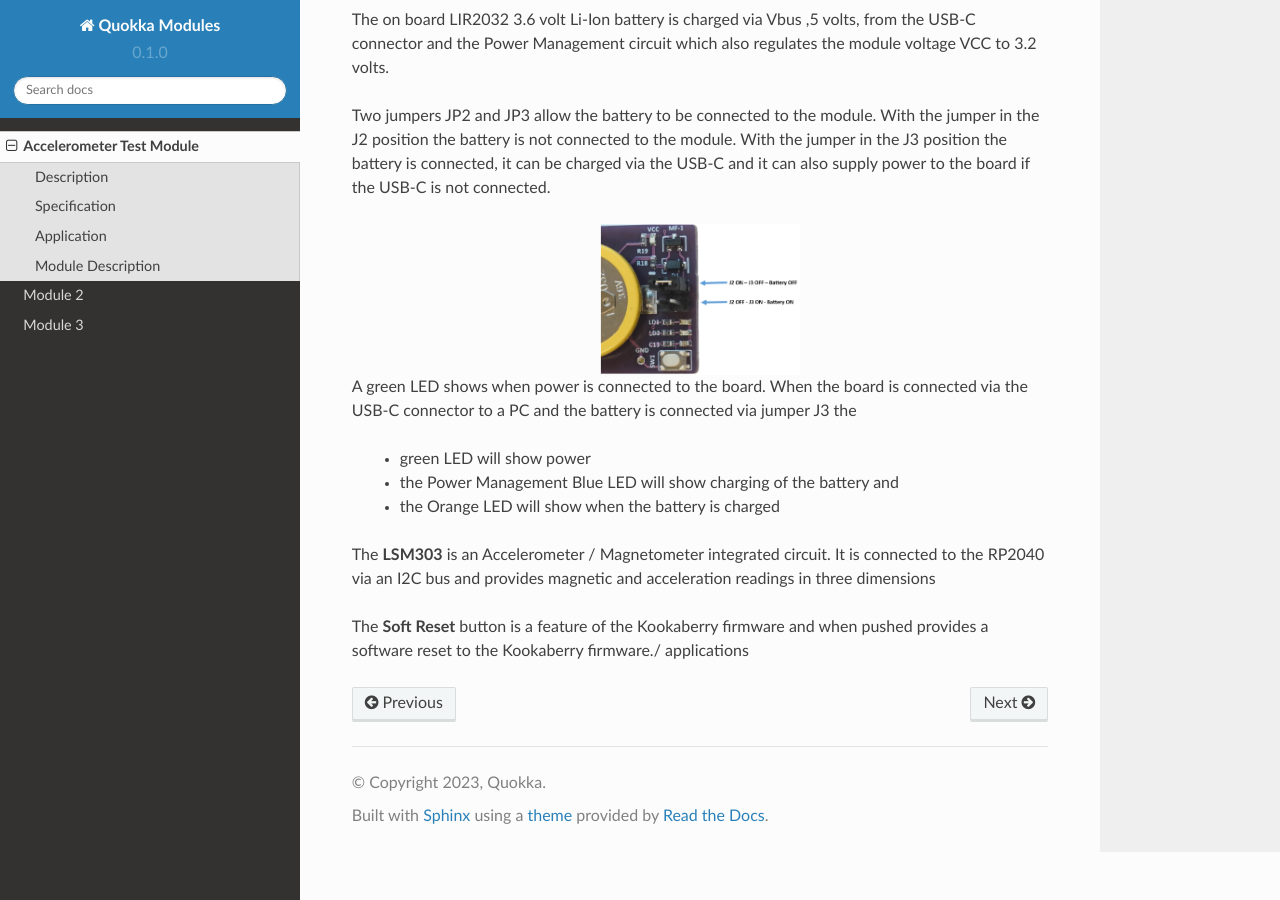
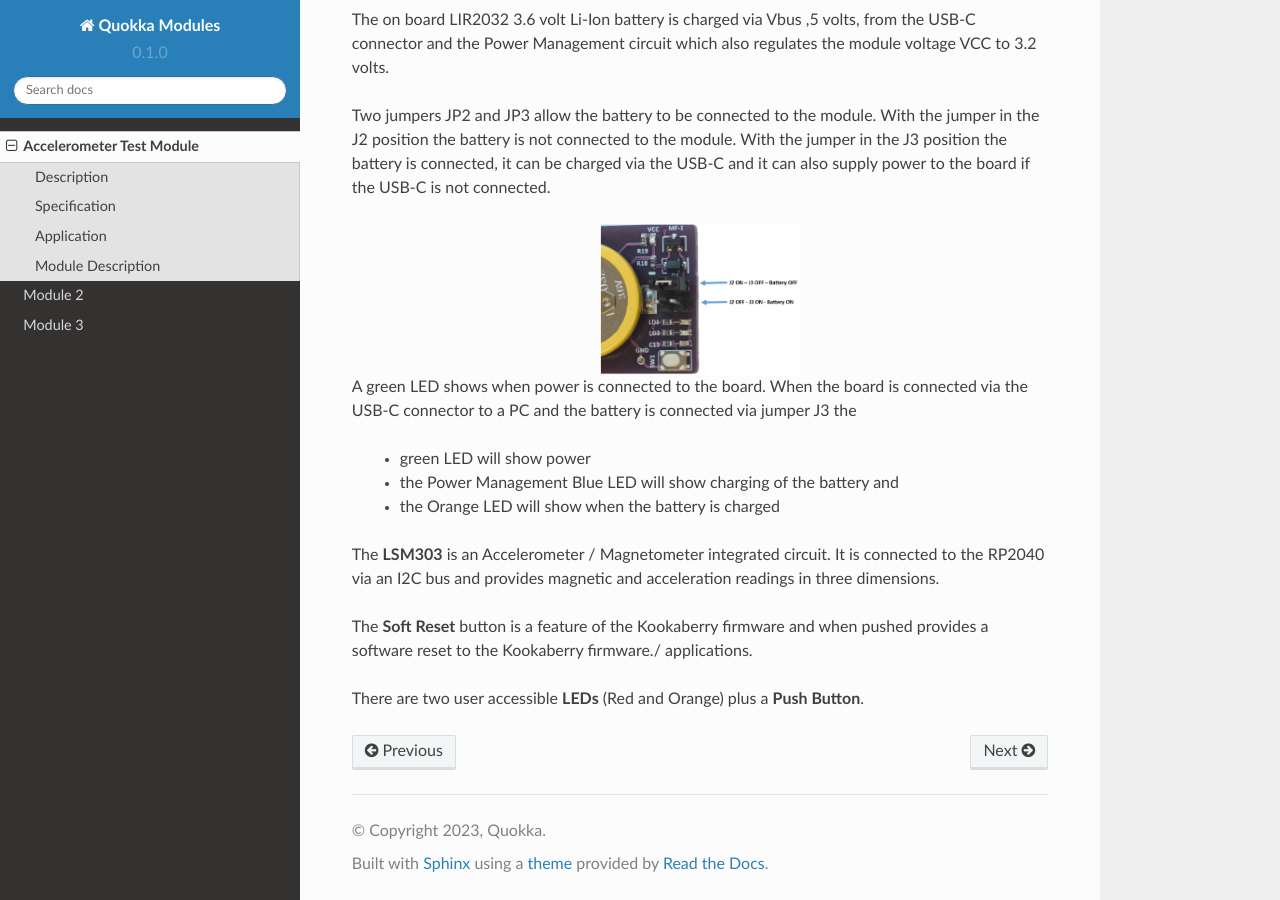
Before and after one commit to JulianDinsdale/Quokka-Modules, a Sphinx documentation site: the page built from docs/source/Acc_Test_Mod.rst, in a window 1280 px wide and 900 px high, scrolled down 1654 px. Built offline with Sphinx 7.4.7 and the Read the Docs theme 2.0.0, drawn with Linux system fonts in a browser that asks for light colours.

Commit message:
more text

```diff
--- a/docs/source/Acc_Test_Mod.rst
+++ b/docs/source/Acc_Test_Mod.rst
@@ -108,7 +108,9 @@ to a PC and the battery is connected via jumper J3 the
 
 
 The **LSM303** is an Accelerometer / Magnetometer integrated circuit.  It is connected to the RP2040 via an I2C
-bus and provides magnetic and acceleration readings in three dimensions
+bus and provides magnetic and acceleration readings in three dimensions.
 
 The **Soft Reset** button is a feature of the Kookaberry firmware and when pushed provides a software reset to
-the Kookaberry firmware./ applications
+the Kookaberry firmware./ applications.
+
+There are two user accessible **LEDs** (Red and Orange) plus a **Push Button**.
```
